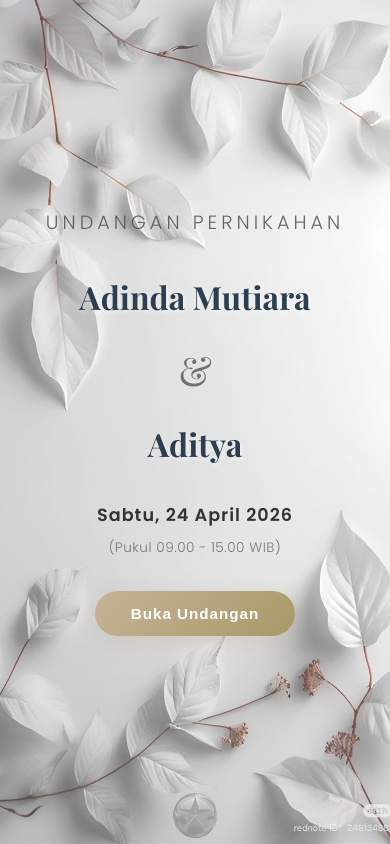
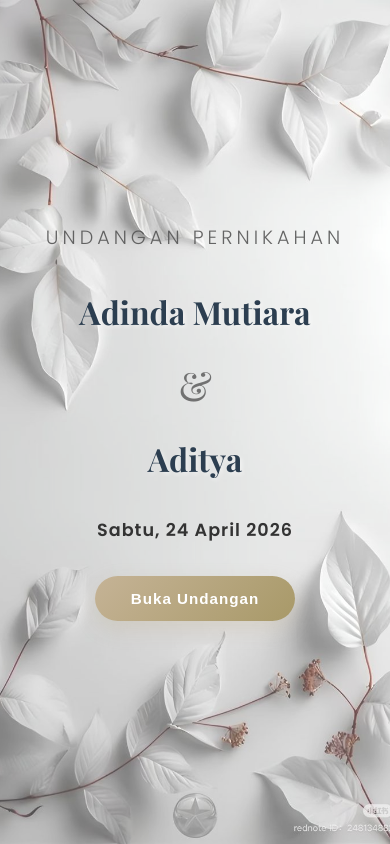
Before and after one commit to kdnknz/wedding, a React (Vite) app: page / in a window 390 px wide. Built offline with nearby package versions, Linux system fonts and the light colour scheme.

Commit message:
Fix mobile background and horizontal scroll issues

```diff
--- a/src/data/data.js
+++ b/src/data/data.js
@@ -26,7 +26,10 @@ export const weddingData = {
       address: "Jl. Jend. Sudirman Komp. Perkantoran Cikupa, Pandeglang, Kec. Pandeglang, Kabupaten Pandeglang, Banten 42211",
       mapsLink: "https://maps.app.goo.gl/xLiq7Wr24YDaSU3J9"
     },
-    timeSession: "Pukul 09.00 - 15.00 WIB"
+    sessions: {
+      1: "Pukul 09.00 - 11.00 WIB",
+      2: "Pukul 12.00 - 15.00 WIB"
+    }
   },
   countdownDate: "2026-04-24T09:00:00",
   quote: "Dan di antara tanda-tanda (kebesaran)-Nya ialah Dia menciptakan pasangan-pasangan untukmu dari jenismu sendiri, agar kamu cenderung dan merasa tenteram kepadanya.",
--- a/src/pages/Home.jsx
+++ b/src/pages/Home.jsx
@@ -1,10 +1,12 @@
 import { weddingData } from '../data/data'
-import { getGuestName } from '../data/guests'
+import { getGuestName, getGuestSession } from '../data/guests'
 import { getGuestNameFromUrl } from '../utils/urlParams'
 
 function Home({ onOpen }) {
   const guestSlug = getGuestNameFromUrl()
   const guestName = guestSlug ? getGuestName(guestSlug) : null
+  const guestSession = guestSlug ? getGuestSession(guestSlug) : null
+  const timeSession = guestSession ? weddingData.event.sessions[guestSession] : null
 
   return (
     <div className="home-page">
@@ -16,8 +18,8 @@ function Home({ onOpen }) {
           <h2>{weddingData.couple.groom}</h2>
         </div>
         <p className="event-date">{weddingData.event.akad.date}</p>
-        {weddingData.event.timeSession && (
-          <p className="event-time-session">({weddingData.event.timeSession})</p>
+        {timeSession && (
+          <p className="event-time-session">({timeSession})</p>
         )}
 
         {guestName && (
```
